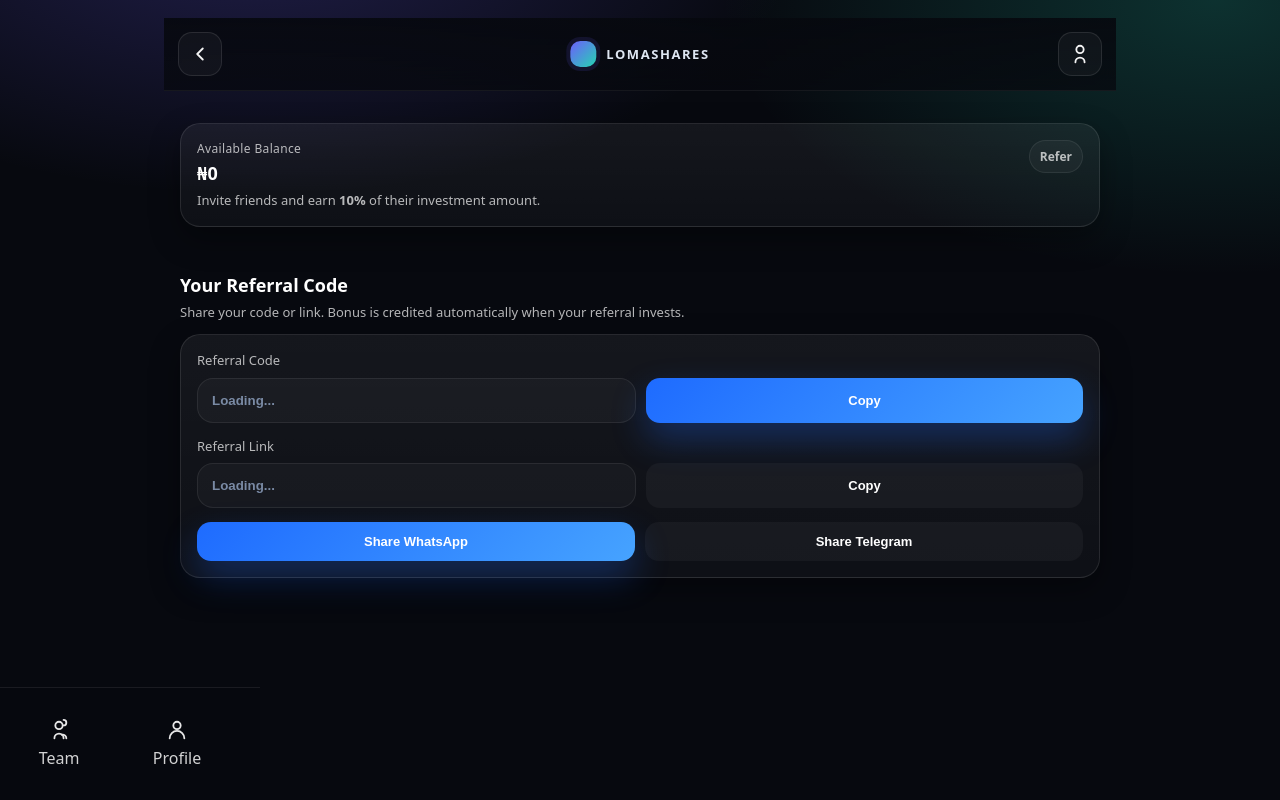
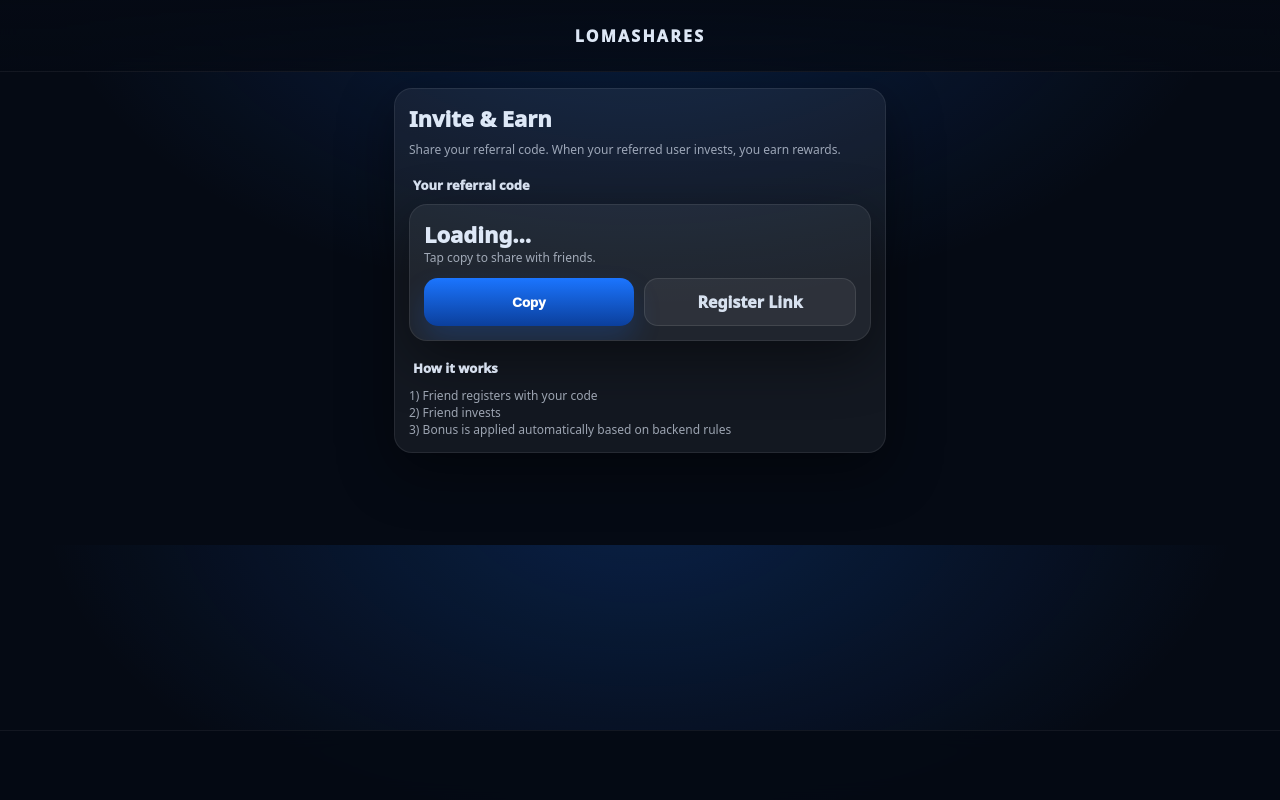
Before and after one commit to nifelux/lomashares-v3, a plain HTML site: page refer.html in a window 1280 px wide. Drawn offline with nearby package versions, Linux system fonts and the light colour scheme.

Commit message:
Update refer.html

```diff
--- a/refer.html
+++ b/refer.html
@@ -1,124 +1,48 @@
-<!DOCTYPE html>
+<!doctype html>
 <html lang="en">
 <head>
-  <meta charset="utf-8" />
-  <meta name="viewport" content="width=device-width,initial-scale=1" />
+  <meta charset="utf-8"/>
+  <meta name="viewport" content="width=device-width,initial-scale=1"/>
   <title>LomaShares • Refer</title>
-  <link rel="stylesheet" href="styles.css" />
+  <link rel="stylesheet" href="style.css"/>
 </head>
 <body>
-  <div class="app">
+  <div id="notice"></div>
 
-    <!-- Header -->
-    <header class="header">
-      <div class="header-inner">
-        <div class="header-left">
-          <a class="icon-btn" href="dashboard.html" aria-label="Back">
-            <svg class="navicon" viewBox="0 0 24 24" fill="none">
-              <path d="M15 18l-6-6 6-6" stroke="white" stroke-width="2" stroke-linecap="round" stroke-linejoin="round"/>
-            </svg>
-          </a>
-        </div>
+  <header class="topbar">
+    <div class="brand">LOMASHARES</div>
+  </header>
 
-        <div class="brand">
-          <div class="brand-badge"></div>
-          <div class="brand-name">LOMASHARES</div>
-        </div>
+  <main class="page">
+    <div class="panel card">
+      <div class="big">Invite & Earn</div>
+      <div class="muted" style="margin-top:8px">
+        Share your referral code. When your referred user invests, you earn rewards.
+      </div>
 
-        <div class="header-right">
-          <a class="icon-btn" href="team.html" aria-label="Team">
-            <svg class="navicon" viewBox="0 0 24 24" fill="none">
-              <path d="M17 21a5 5 0 0 0-10 0" stroke="white" stroke-width="2" stroke-linecap="round"/>
-              <path d="M12 11a4 4 0 1 0-4-4 4 4 0 0 0 4 4Z" stroke="white" stroke-width="2"/>
-            </svg>
-          </a>
+      <div class="section-title">Your referral code</div>
+      <div class="panel card" style="margin-top:10px">
+        <div id="refCode" class="big">Loading…</div>
+        <div class="muted">Tap copy to share with friends.</div>
+        <div class="row" style="margin-top:12px">
+          <button class="btn primary" id="copyBtn" type="button" style="flex:1">Copy</button>
+          <a class="btn ghost" href="register.html" style="flex:1">Register Link</a>
         </div>
       </div>
-    </header>
 
-    <section class="section">
-      <div class="card">
-        <div class="kpi">
-          <div>
-            <div class="label">Available Balance</div>
-            <div class="value" id="walletBalance">₦0</div>
-            <div class="sub" style="margin-top:6px">Invite friends and earn <b>10%</b> of their investment amount.</div>
-          </div>
-          <div class="pill">Refer</div>
-        </div>
+      <div class="section-title">How it works</div>
+      <div class="muted">
+        1) Friend registers with your code<br/>
+        2) Friend invests<br/>
+        3) Bonus is applied automatically based on backend rules
       </div>
-    </section>
+    </div>
+  </main>
 
-    <section class="section">
-      <div class="h1">Your Referral Code</div>
-      <div class="sub">Share your code or link. Bonus is credited automatically when your referral invests.</div>
-
-      <div class="card" style="margin-top:12px">
-        <div class="sub" style="margin-bottom:8px">Referral Code</div>
-        <div class="row">
-          <input class="input" id="refCode" readonly placeholder="Loading..." />
-          <button class="btn primary" id="copyCodeBtn" type="button">Copy</button>
-        </div>
-
-        <div class="sub" style="margin:14px 0 8px">Referral Link</div>
-        <div class="row">
-          <input class="input" id="refLink" readonly placeholder="Loading..." />
-          <button class="btn" id="copyLinkBtn" type="button">Copy</button>
-        </div>
-
-        <div style="margin-top:14px; display:grid; grid-template-columns:1fr 1fr; gap:10px">
-          <button class="btn primary" id="shareWhatsApp" type="button">Share WhatsApp</button>
-          <button class="btn" id="shareTelegram" type="button">Share Telegram</button>
-        </div>
-      </div>
-    </section>
-  </div>
-
-  <!-- Footer -->
   <footer class="footer">
-    <div class="footer-inner">
-      <a class="navbtn" href="dashboard.html">
-        <svg class="navicon" viewBox="0 0 24 24" fill="none">
-          <path d="M3 10.5 12 3l9 7.5V21a1 1 0 0 1-1 1h-5v-7H9v7H4a1 1 0 0 1-1-1V10.5Z" stroke="white" stroke-width="2" stroke-linejoin="round"/>
-        </svg>
-        <div>Home</div>
-      </a>
-
-      <a class="navbtn" href="investment.html">
-        <svg class="navicon" viewBox="0 0 24 24" fill="none">
-          <path d="M4 19V5M4 19h16M8 16V9M12 16V7M16 16v-4" stroke="white" stroke-width="2" stroke-linecap="round"/>
-        </svg>
-        <div>Invest</div>
-      </a>
-
-      <a class="navbtn" href="team.html">
-        <svg class="navicon" viewBox="0 0 24 24" fill="none">
-          <path d="M17 21a5 5 0 0 0-10 0" stroke="white" stroke-width="2" stroke-linecap="round"/>
-          <path d="M12 11a4 4 0 1 0-4-4 4 4 0 0 0 4 4Z" stroke="white" stroke-width="2"/>
-          <path d="M20 21a4 4 0 0 0-5-3.87" stroke="white" stroke-width="2" stroke-linecap="round"/>
-          <path d="M17 7a3 3 0 1 0 0-6" stroke="white" stroke-width="2" stroke-linecap="round"/>
-        </svg>
-        <div>Team</div>
-      </a>
-
-      <a class="navbtn" href="profile.html">
-        <svg class="navicon" viewBox="0 0 24 24" fill="none">
-          <path d="M20 21a8 8 0 0 0-16 0" stroke="white" stroke-width="2" stroke-linecap="round"/>
-          <path d="M12 11a4 4 0 1 0-4-4 4 4 0 0 0 4 4Z" stroke="white" stroke-width="2"/>
-        </svg>
-        <div>Profile</div>
-      </a>
-    </div>
+    <nav class="nav" id="bottomNav"></nav>
   </footer>
 
-  <div class="toast" id="notice">...</div>
-
-  <!-- Scripts -->
-  <script src="https://cdn.jsdelivr.net/npm/@supabase/supabase-js@2/dist/umd/supabase.min.js"></script>
-  <script src="config.js"></script>
-  <script src="supabase-client.js"></script>
-  <script src="auth-guard.js"></script>
-  <script src="wallet-balance.js"></script>
-  <script src="refer.js"></script>
+  <script type="module" src="refer.js"></script>
 </body>
-            </html>
+  </html>
```
